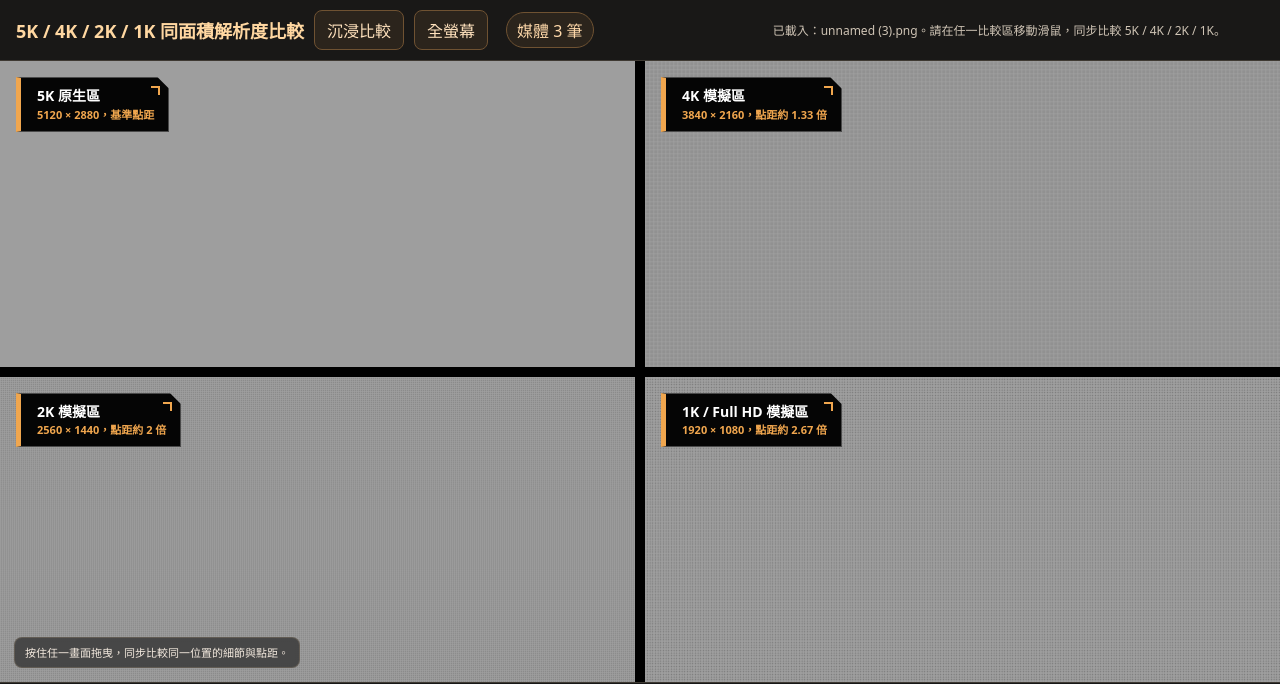
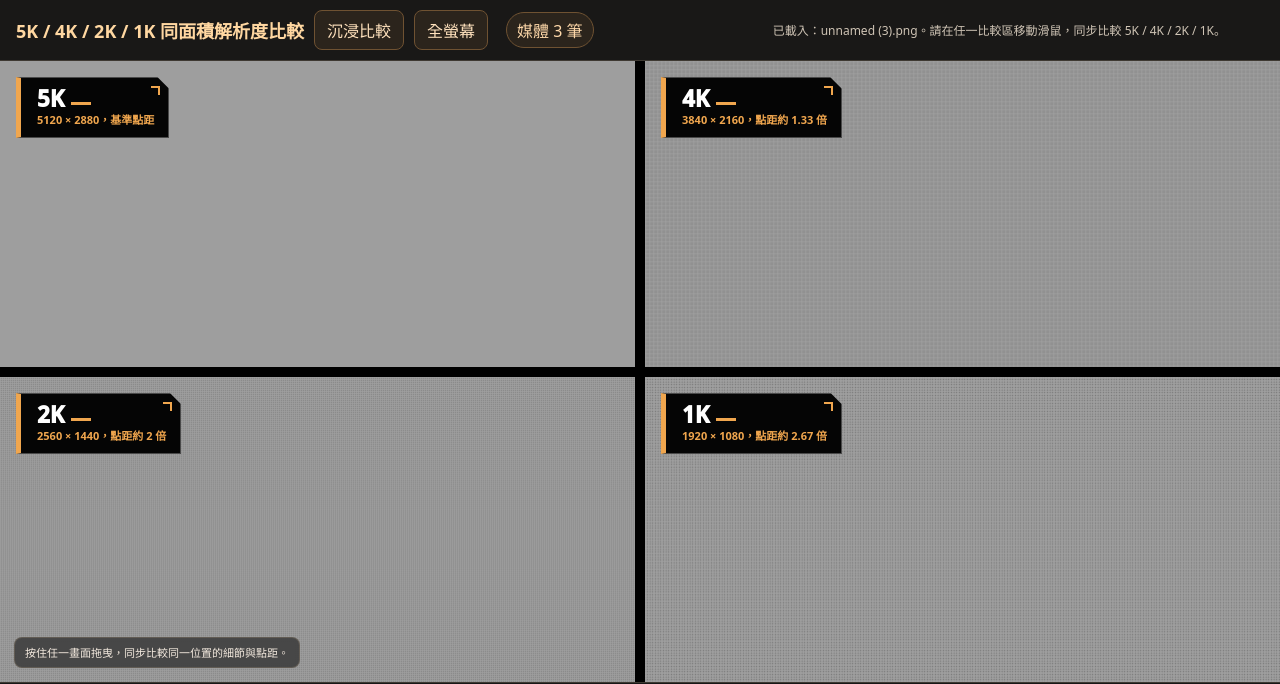
Before and after one commit to FlySamTW/5k-resolution-demo, a website: page index.html in a window 1280 px wide. Shown: the top 684 px of the page. Drawn offline with Linux system fonts and the light colour scheme; no server answers.

Commit message:
Simplify resolution badges

```diff
--- a/index.html
+++ b/index.html
@@ -288,9 +288,10 @@
       z-index: 6;
       display: grid;
       grid-template-columns: auto;
-      gap: 3px;
-      max-width: min(390px, calc(100% - 32px));
-      padding: 10px 14px 10px 16px;
+      gap: 4px;
+      min-width: 112px;
+      max-width: min(320px, calc(100% - 32px));
+      padding: 10px 14px 11px 16px;
       border: 1px solid rgba(255, 255, 255, 0.28);
       border-left: 5px solid #f0a64e;
       border-radius: 0;
@@ -303,6 +304,24 @@
       text-shadow: none;
       pointer-events: none;
       clip-path: polygon(0 0, calc(100% - 12px) 0, 100% 12px, 100% 100%, 0 100%);
+    }
+
+    .sim-title {
+      display: inline-flex;
+      align-items: baseline;
+      gap: 6px;
+      color: #ffffff;
+      font-size: clamp(20px, 1.75vw, 36px);
+      font-weight: 950;
+      line-height: 0.95;
+    }
+
+    .sim-title::after {
+      content: "";
+      width: 20px;
+      height: 3px;
+      background: #f0a64e;
+      transform: translateY(-2px);
     }
 
     .sim-label::after {
@@ -569,7 +588,7 @@
 
     <article class="compare-panel" data-panel-id="5k">
       <div class="sim-label">
-        <span>5K 原生區</span>
+        <span class="sim-title">5K</span>
         <span class="sim-note">5120 × 2880，基準點距</span>
       </div>
       <div class="canvas-wrap">
@@ -579,7 +598,7 @@
     </article>
     <article class="compare-panel" data-panel-id="4k">
       <div class="sim-label">
-        <span>4K 模擬區</span>
+        <span class="sim-title">4K</span>
         <span class="sim-note">3840 × 2160，點距約 1.33 倍</span>
       </div>
       <div class="canvas-wrap">
@@ -589,7 +608,7 @@
     </article>
     <article class="compare-panel" data-panel-id="2k">
       <div class="sim-label">
-        <span>2K 模擬區</span>
+        <span class="sim-title">2K</span>
         <span class="sim-note">2560 × 1440，點距約 2 倍</span>
       </div>
       <div class="canvas-wrap">
@@ -599,7 +618,7 @@
     </article>
     <article class="compare-panel" data-panel-id="1k">
       <div class="sim-label">
-        <span>1K / Full HD 模擬區</span>
+        <span class="sim-title">1K</span>
         <span class="sim-note">1920 × 1080，點距約 2.67 倍</span>
       </div>
       <div class="canvas-wrap">
```
